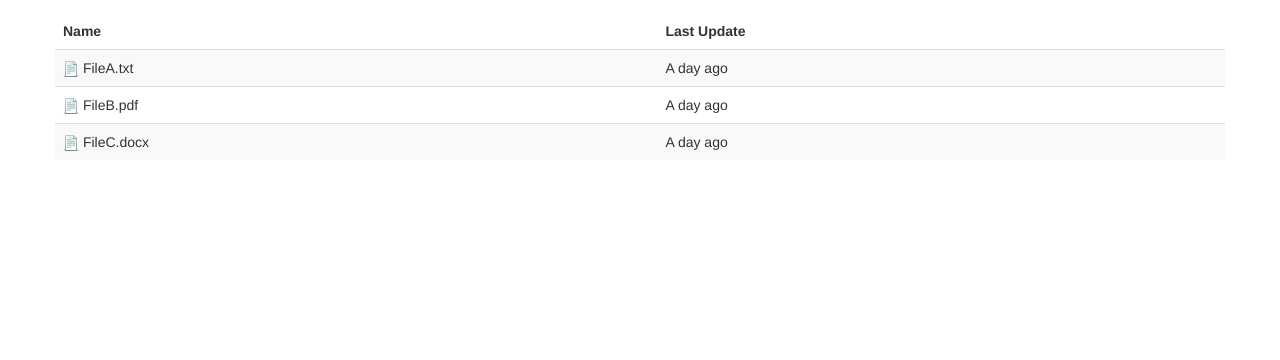
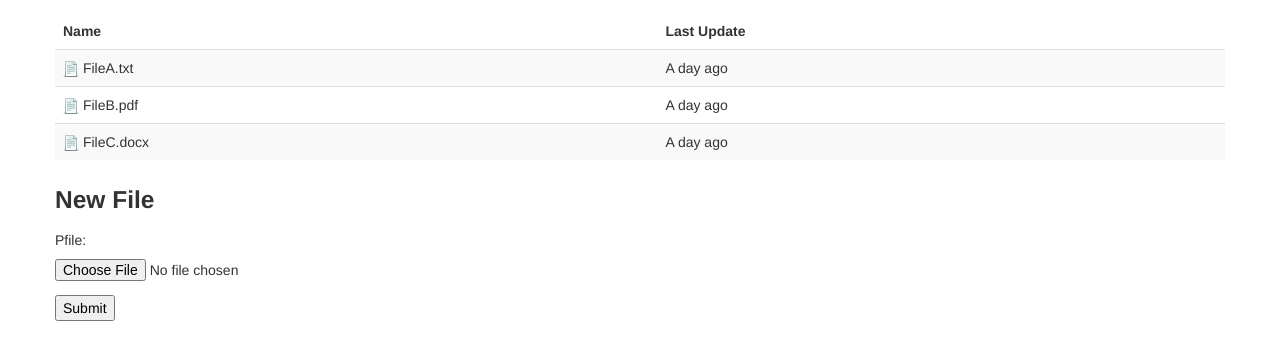
Before and after one commit to basilisk-pm/basilisk, a Django app: page /projects/1/files/ in a window 1280 px wide. Shown: the part 187-547 px from the top of the page. Run offline with Django 3.2, Linux system fonts and the light colour scheme; a user stored in the database is signed in; tables that the repository leaves empty hold one stand-in row (values such as "Sample post").

Commit message:
Can now upload files

```diff
--- a/basilisk_pm/projects/forms.py
+++ b/basilisk_pm/projects/forms.py
@@ -1,6 +1,6 @@
 from django import forms
 from django.forms import ModelForm
-from projects.models import Project
+from projects.models import Project, ProjectFile
 
 class ProjectForm(ModelForm):
     class Meta:
@@ -10,3 +10,8 @@ class ProjectForm(ModelForm):
 class EditProjectForm(forms.Form):
     git_url = forms.URLField(label='Git URL', required = False )
     proj_desc = forms.CharField(label='Project Description')
+
+class ProjectFileForm(ModelForm):
+    class Meta:
+        model = ProjectFile
+        fields = ['pfile']
--- a/basilisk_pm/projects/models.py
+++ b/basilisk_pm/projects/models.py
@@ -13,7 +13,7 @@ class Project(models.Model):
 
 """Generate the path for the file to be uploaded to"""
 def generate_filename(instance,filename):
-    return "static/project-files/%s/%s" % (instance.user.username, filename)
+    return "static/project-files/%s/%s" % (instance.project.proj_name, filename)
 
 """Model that assoctiates a file with a specific project"""
 class ProjectFile(models.Model):
--- a/basilisk_pm/projects/views.py
+++ b/basilisk_pm/projects/views.py
@@ -3,7 +3,7 @@ from django.http import HttpResponse
 from django.template import RequestContext, loader
 from django.contrib.auth.decorators import login_required
 from projects.models import Project
-from projects.forms import ProjectForm
+from projects.forms import ProjectForm, ProjectFileForm
 import datetime
 from profiles.models import UserProfile
 from django.contrib.auth.models import User
@@ -30,10 +30,29 @@ def code(request,project_id):
     context['project'] = get_object_or_404(Project,pk=project_id)
     return HttpResponse(template.render(context))
 
+
 @login_required
 def files(request,project_id):
     template = loader.get_template('project-files.html')
     context = RequestContext(request, {})
+    created = False
+    if request.method == 'POST':
+        form = ProjectFileForm(request.POST, request.FILES)
+        if form.is_valid():
+            file_form = form.save(commit=False)
+            file_form.owner = UserProfile.objects.get(user=User.objects.get(username=request.user.username))
+            file_form.pub_date = datetime.datetime.now()
+            file_form.project = get_object_or_404(Project,pk=project_id)
+            file_form.pfile = request.FILES['pfile']
+            file_form.save()
+            created = True
+        else:
+            print form.errors
+    else:
+       form = ProjectFileForm()
+
+    context['file_form'] = form
+    context['created'] = created
     context['project'] = get_object_or_404(Project,pk=project_id)
     return HttpResponse(template.render(context))
 
@@ -45,7 +64,6 @@ def settings(request,project_id):
 
         if edit_form.is_valid():
             project = get_object_or_404(Project,pk=project_id)
-
             git_url = edit_form.cleaned_data['git_url']
             proj_desc = edit_form.cleaned_data['proj_desc']
 
--- a/basilisk_pm/templates/project-files.html
+++ b/basilisk_pm/templates/project-files.html
@@ -33,6 +33,18 @@
 	    </td>
 	    <td>A day ago</td>
 	  </tr>
-      </table>
+</table>
+<h3>New  File</h3>
+{% if created %}
+  <p>File has been uploaded!</p>
+{% else %}
+  <form action="/projects/{{ project.id }}/files/" method="post" enctype="multipart/form-data">
+    {% csrf_token %}
+    {{ file_form.as_p }}
+    <input type="submit" value="Submit" />
+  </form>
+{% endif %}
+
+
 </div>
 {% endblock %}
```
Also changed, not shown: 1 other file.
